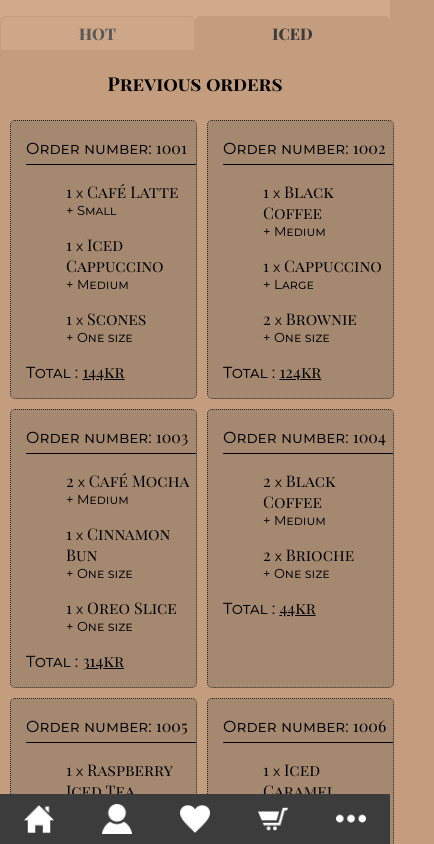
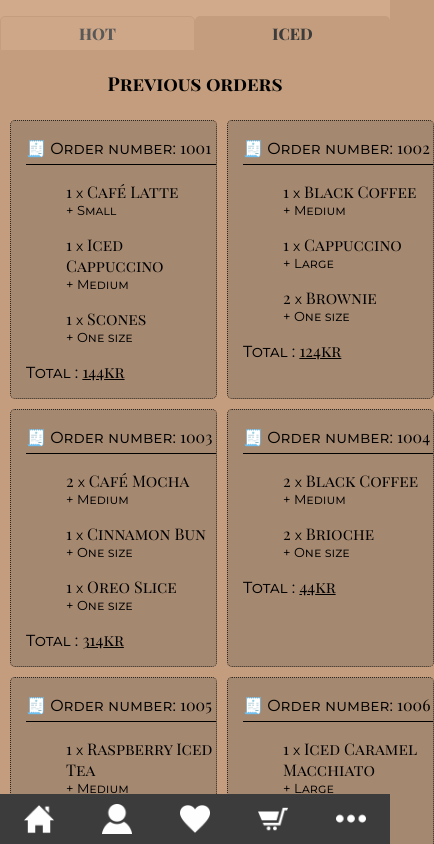
Before and after one commit to joakimgus/DS3801_Grensesnitt_Eksamen, a React (Create React App) app in the folder eksamen/: page / in a window 390 px wide. Shown: the top 844 px of the page, 434 px wide, since content can reach past the window. Built offline with nearby package versions, Linux system fonts and the light colour scheme.

Commit message:
added receipt emoji

```diff
--- a/eksamen/src/css/PreviousOrders.css
+++ b/eksamen/src/css/PreviousOrders.css
@@ -32,7 +32,7 @@
     }
 
     #order-hr-container{
-        width: 170px;
+        width: 190px;
         margin-top: -10px;
     }
 
--- a/eksamen/src/js/components/PreviousOrders.jsx
+++ b/eksamen/src/js/components/PreviousOrders.jsx
@@ -16,7 +16,7 @@ const PreviousOrders = () => {
                         return (
                             <>
                                 <div className="order-card">
-                                        <p className='receipt-nr'>Order number: <span>{order.number}</span></p>
+                                        <p className='receipt-nr'>🧾 Order number: <span>{order.number}</span></p>
                                         <div id='order-hr-container'>
                                             <hr  />
                                         </div>
```
